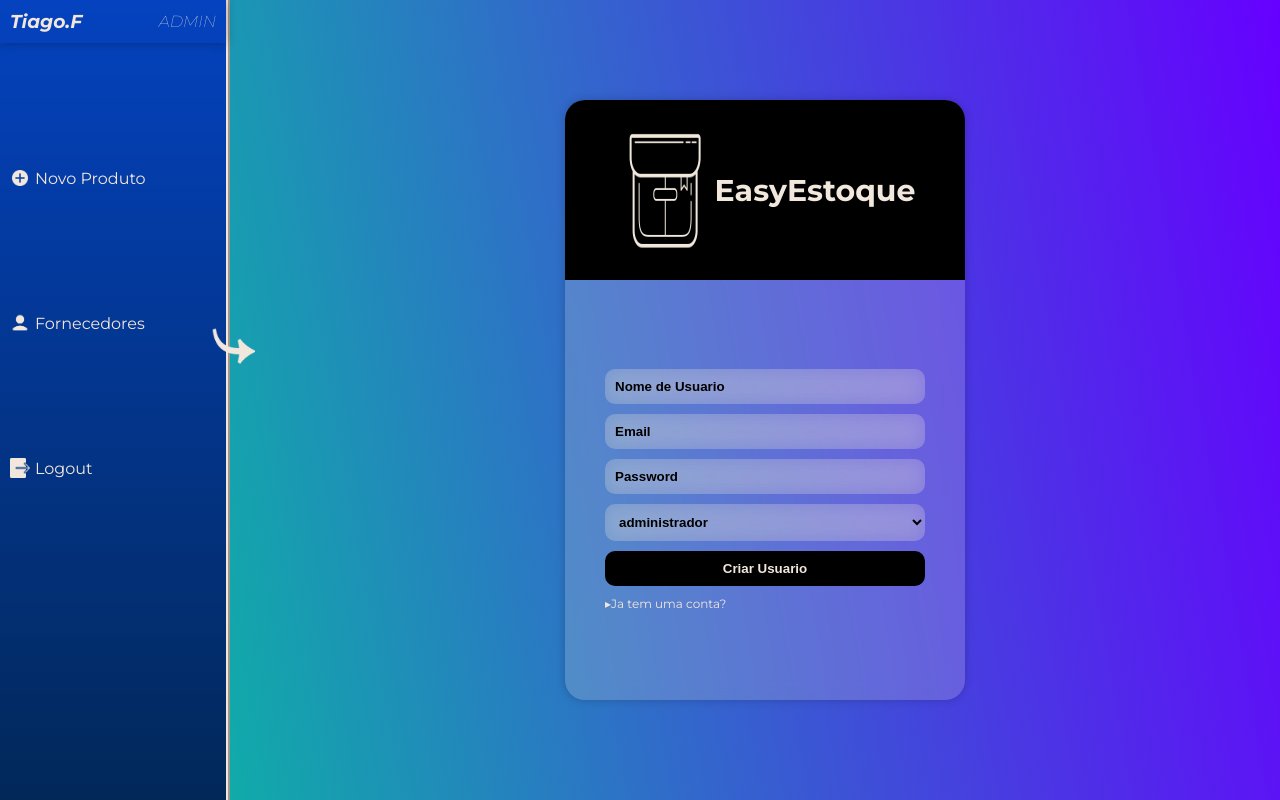
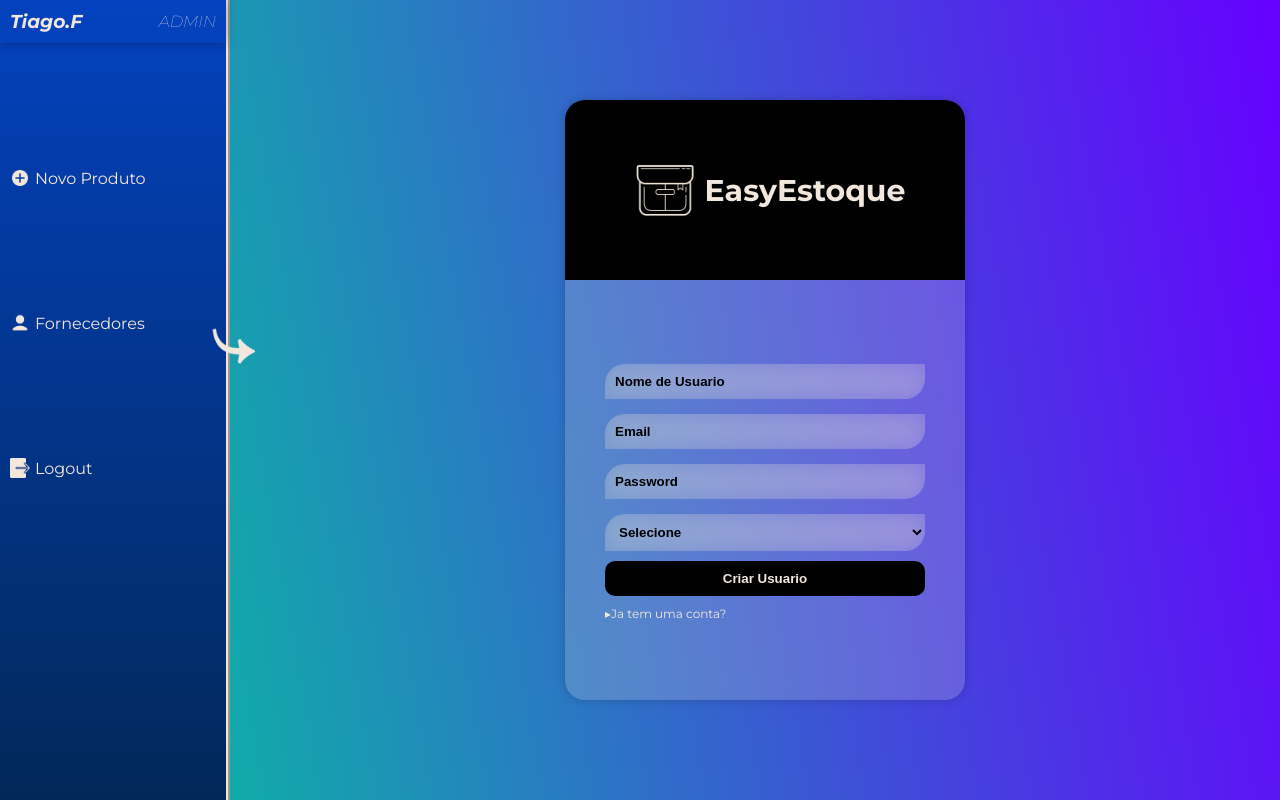
Before and after one commit to FigueiredoTiago/EasyEstoque, a React (Vite) app: page /register in a window 1280 px wide. Built offline with nearby package versions, Linux system fonts and the light colour scheme.

Commit message:
ajustes nas telas de login e cadastro

```diff
--- a/src/components/Login/Login.jsx
+++ b/src/components/Login/Login.jsx
@@ -57,8 +57,8 @@ const Login = () => {
             </Link>
 
             <div className="error-box">
-              {errors.email && <Error error="email is required" />}
-              {errors.password && <Error error="password is required" />}
+              {errors.email && <Error error="email is required!" />}
+              {errors.password && <Error error="password is required!" />}
             </div>
           </form>
         </div>
--- a/src/components/Login/styles.scss
+++ b/src/components/Login/styles.scss
@@ -41,12 +41,7 @@
 
         img {
           width: 100%;
-          height: 100%;
-          max-width: 10rem;
-
-          @include device("s") {
-            max-width: 9rem;
-          }
+          max-width: 8rem;
         }
 
         h1 {
@@ -68,11 +63,12 @@
         justify-content: center;
 
         select {
-          border-radius: 1rem;
+          border-radius: 2rem 0;
           border: none;
           padding: 1rem;
           width: 80%;
           margin-bottom: 1rem;
+          margin-top: .5rem;
           background-color: #f2e7dc31;
           backdrop-filter: blur(1rem);
           transition: all 0.5s ease-in-out;
@@ -90,7 +86,7 @@
         }
 
         input {
-          border-radius: 1rem;
+          border-radius: 2rem 0;
           border: none;
           padding: 1rem;
           width: 80%;
@@ -100,6 +96,7 @@
           transition: all 0.5s ease-in-out;
           outline: none;
           font-weight: bolder;
+          margin-top: .5rem;
 
           &::placeholder {
             color: #000;
--- a/src/components/Register/Register.jsx
+++ b/src/components/Register/Register.jsx
@@ -7,7 +7,6 @@ import box from "../../assets/icons/box.png";
 import Error from "../../utils/Error";
 
 const Register = () => {
-  // eslint-disable-next-line no-unused-vars
   const {
     register,
     handleSubmit,
@@ -55,8 +54,9 @@ const Register = () => {
             />
 
             <select {...register("auth")}>
+              <option value=" "> Selecione </option>
+              <option value="user"> usuario</option>
               <option value="admin">administrador</option>
-              <option value="user"> usuario</option>
             </select>
 
             <button type="submit">Criar Usuario</button>
@@ -66,9 +66,9 @@ const Register = () => {
             </Link>
 
             <div className="error-box">
-              {errors.name && <Error error="Name is required" />}
-              {errors.email && <Error error="Email is required" />}
-              {errors.password && <Error error="password is required" />}
+              {errors.name && <Error error="Name is required!" />}
+              {errors.email && <Error error="Email is required!" />}
+              {errors.password && <Error error="password is required!" />}
             </div>
           </form>
         </div>
```
Also changed, not shown: src/assets/icons/box.png.
